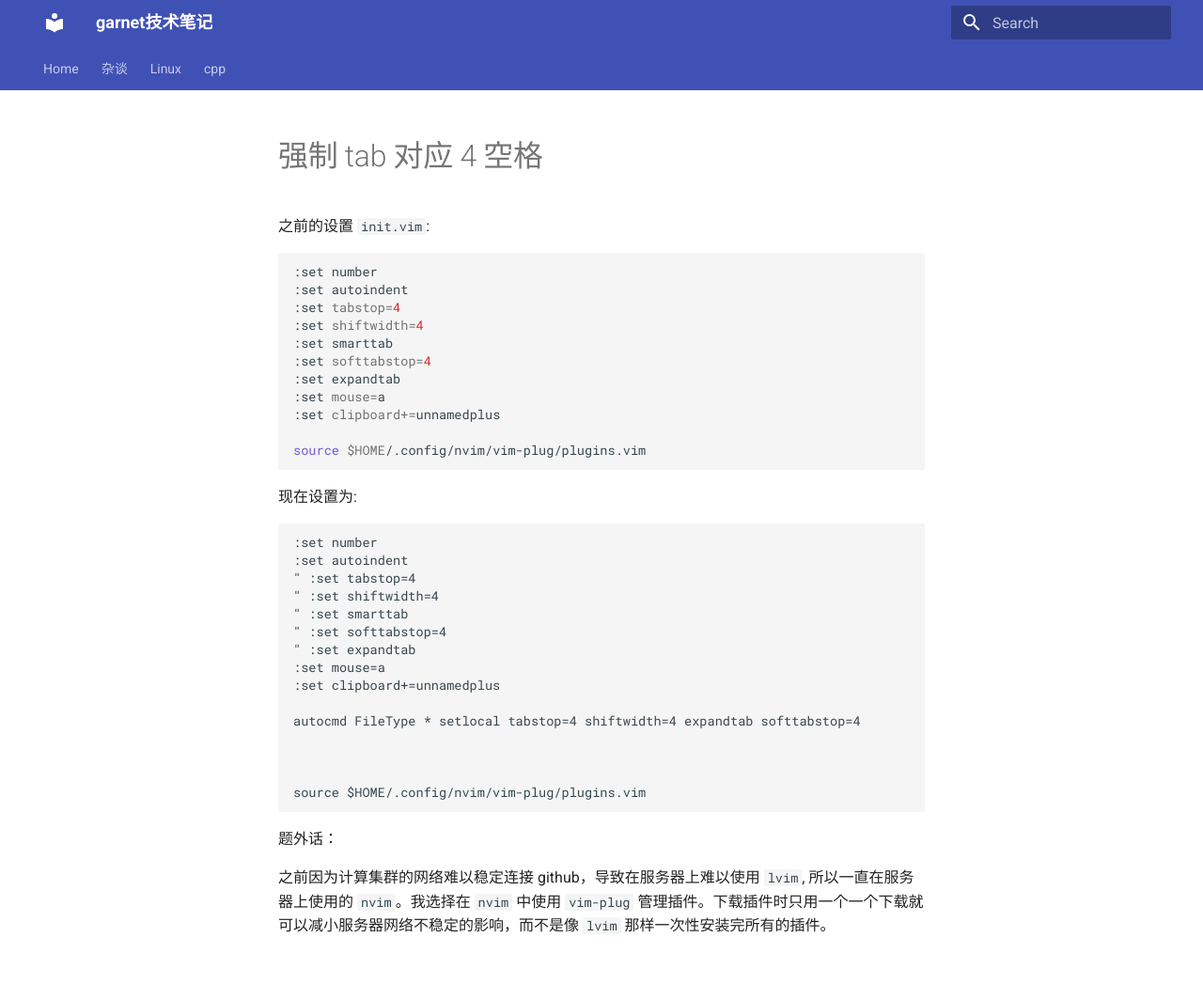
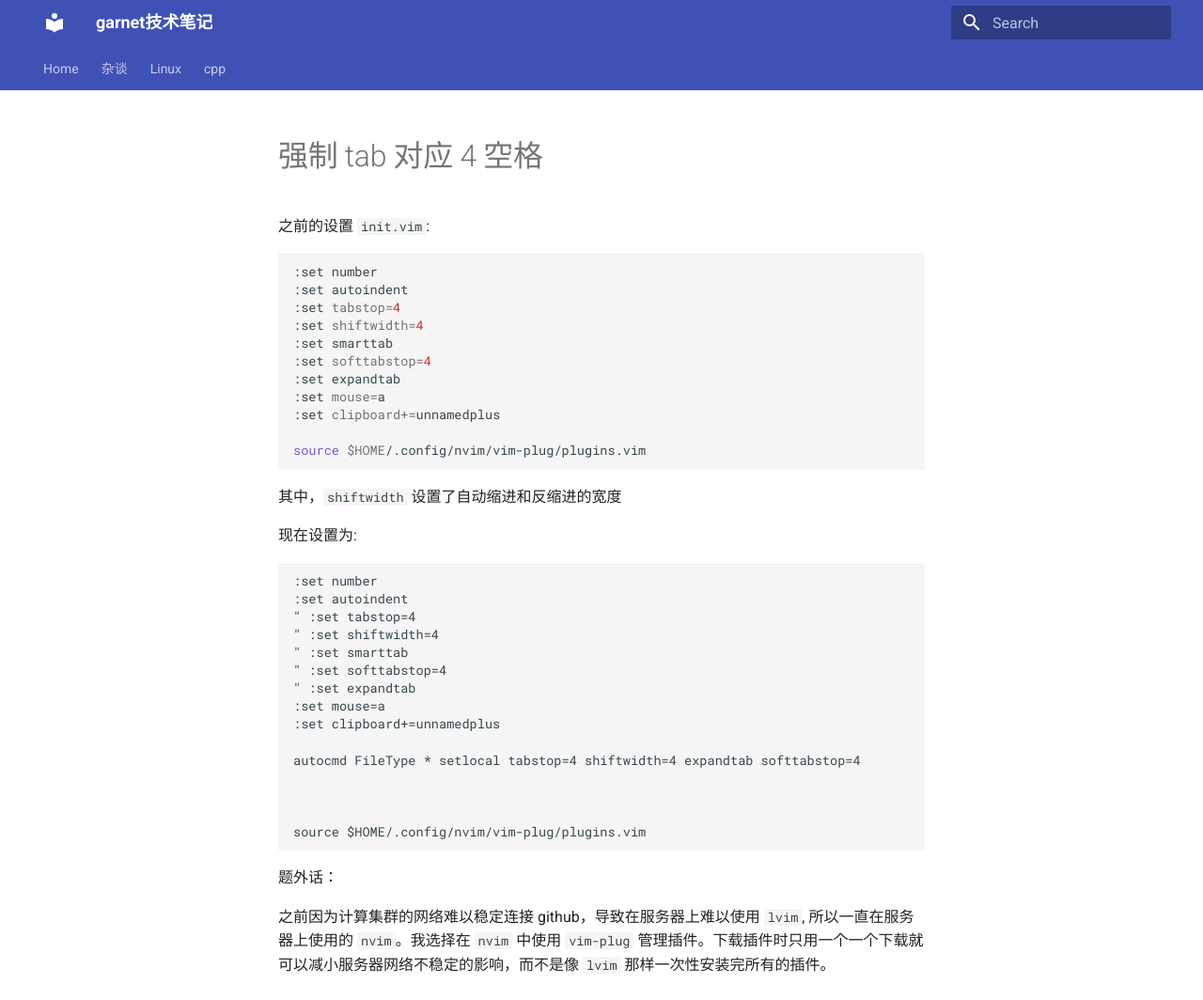
Before and after one commit to ymma98/technotes, an MkDocs documentation site: the page built from docs/Linux/vim_强制tab对应4空格.md, in a window 1280 px wide and 1064 px high. Shown: the whole window at 94% size. Built offline with MkDocs 1.6.1 and Material for MkDocs 9.7.7, drawn with Linux system fonts in a browser that asks for light colours; part of the change alters nothing that is shown.

Commit message:
docs/Linux/vim_强制tab对应4空格.md updated from https://stackedit.cn/

````diff
--- a/docs/Linux/vim_强制tab对应4空格.md
+++ b/docs/Linux/vim_强制tab对应4空格.md
@@ -14,6 +14,8 @@
 
 source $HOME/.config/nvim/vim-plug/plugins.vim
 ```
+
+其中，`shiftwidth` 设置了自动缩进和反缩进的宽度
 
 现在设置为:
 ```bashrc
@@ -41,5 +43,5 @@ source $HOME/.config/nvim/vim-plug/plugins.vim
 
 
 <!--stackedit_data:
-eyJoaXN0b3J5IjpbODM2MzA0MDIzXX0=
+eyJoaXN0b3J5IjpbLTE0MTMwMTEyNjZdfQ==
 -->
````
